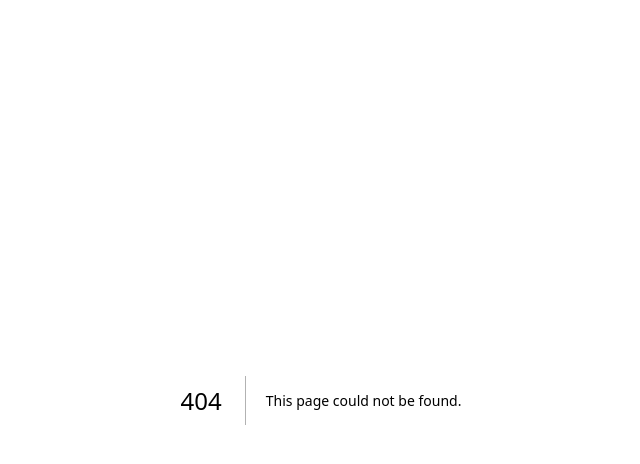
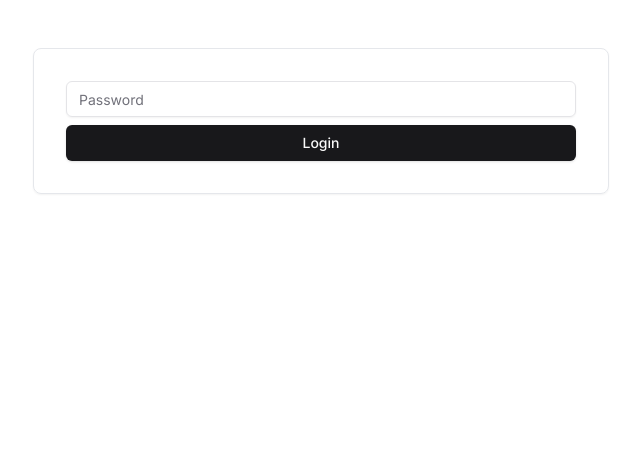
Before and after one commit to youngbloodcyb/simulator, a Next.js app: page /login in a window 1280 px wide. Before the commit this address had no page. Shown: the top 464 px of the page, without its empty margins (319-959 px from the left). Built offline with nearby package versions, Linux system fonts and the light colour scheme.

Commit message:
add password

```diff
--- a/app/layout.tsx
+++ b/app/layout.tsx
@@ -1,6 +1,7 @@
 import type { Metadata } from "next";
 import "./globals.css";
 import { Inter } from "next/font/google";
+import { Toaster } from "@/components/ui/sonner";
 
 const inter = Inter({ subsets: ["latin"] });
 
@@ -16,7 +17,10 @@
 }>) {
   return (
     <html lang="en">
-      <body className={inter.className}>{children}</body>
+      <body className={inter.className}>
+        {children}
+        <Toaster />
+      </body>
     </html>
   );
 }
--- /dev/null
+++ b/app/login/page.tsx
@@ -0,0 +1,33 @@
+"use client";
+
+import { Main, Section, Container } from "@/components/craft";
+import { Input } from "@/components/ui/input";
+import { Button } from "@/components/ui/button";
+import { loginAccess } from "@/lib/actions";
+import { toast } from "sonner";
+
+export default function Page() {
+  async function handleLogin(formData: FormData) {
+    const result = await loginAccess(formData);
+    toast.error(result.error);
+  }
+
+  return (
+    <Main>
+      <Section>
+        <Container className="border border-gray-200 rounded-lg p-4 shadow-sm max-w-xl">
+          {/* @ts-expect-error - what? */}
+          <form action={handleLogin} className="flex flex-col gap-2">
+            <Input
+              type="password"
+              name="password"
+              required
+              placeholder="Password"
+            />
+            <Button type="submit">Login</Button>
+          </form>
+        </Container>
+      </Section>
+    </Main>
+  );
+}
--- /dev/null
+++ b/components/ui/form.tsx
@@ -0,0 +1,178 @@
+"use client"
+
+import * as React from "react"
+import * as LabelPrimitive from "@radix-ui/react-label"
+import { Slot } from "@radix-ui/react-slot"
+import {
+  Controller,
+  ControllerProps,
+  FieldPath,
+  FieldValues,
+  FormProvider,
+  useFormContext,
+} from "react-hook-form"
+
+import { cn } from "@/lib/utils"
+import { Label } from "@/components/ui/label"
+
+const Form = FormProvider
+
+type FormFieldContextValue<
+  TFieldValues extends FieldValues = FieldValues,
+  TName extends FieldPath<TFieldValues> = FieldPath<TFieldValues>
+> = {
+  name: TName
+}
+
+const FormFieldContext = React.createContext<FormFieldContextValue>(
+  {} as FormFieldContextValue
+)
+
+const FormField = <
+  TFieldValues extends FieldValues = FieldValues,
+  TName extends FieldPath<TFieldValues> = FieldPath<TFieldValues>
+>({
+  ...props
+}: ControllerProps<TFieldValues, TName>) => {
+  return (
+    <FormFieldContext.Provider value={{ name: props.name }}>
+      <Controller {...props} />
+    </FormFieldContext.Provider>
+  )
+}
+
+const useFormField = () => {
+  const fieldContext = React.useContext(FormFieldContext)
+  const itemContext = React.useContext(FormItemContext)
+  const { getFieldState, formState } = useFormContext()
+
+  const fieldState = getFieldState(fieldContext.name, formState)
+
+  if (!fieldContext) {
+    throw new Error("useFormField should be used within <FormField>")
+  }
+
+  const { id } = itemContext
+
+  return {
+    id,
+    name: fieldContext.name,
+    formItemId: `${id}-form-item`,
+    formDescriptionId: `${id}-form-item-description`,
+    formMessageId: `${id}-form-item-message`,
+    ...fieldState,
+  }
+}
+
+type FormItemContextValue = {
+  id: string
+}
+
+const FormItemContext = React.createContext<FormItemContextValue>(
+  {} as FormItemContextValue
+)
+
+const FormItem = React.forwardRef<
+  HTMLDivElement,
+  React.HTMLAttributes<HTMLDivElement>
+>(({ className, ...props }, ref) => {
+  const id = React.useId()
+
+  return (
+    <FormItemContext.Provider value={{ id }}>
+      <div ref={ref} className={cn("space-y-2", className)} {...props} />
+    </FormItemContext.Provider>
+  )
+})
+FormItem.displayName = "FormItem"
+
+const FormLabel = React.forwardRef<
+  React.ElementRef<typeof LabelPrimitive.Root>,
+  React.ComponentPropsWithoutRef<typeof LabelPrimitive.Root>
+>(({ className, ...props }, ref) => {
+  const { error, formItemId } = useFormField()
+
+  return (
+    <Label
+      ref={ref}
+      className={cn(error && "text-destructive", className)}
+      htmlFor={formItemId}
+      {...props}
+    />
+  )
+})
+FormLabel.displayName = "FormLabel"
+
+const FormControl = React.forwardRef<
+  React.ElementRef<typeof Slot>,
+  React.ComponentPropsWithoutRef<typeof Slot>
+>(({ ...props }, ref) => {
+  const { error, formItemId, formDescriptionId, formMessageId } = useFormField()
+
+  return (
+    <Slot
+      ref={ref}
+      id={formItemId}
+      aria-describedby={
+        !error
+          ? `${formDescriptionId}`
+          : `${formDescriptionId} ${formMessageId}`
+      }
+      aria-invalid={!!error}
+      {...props}
+    />
+  )
+})
+FormControl.displayName = "FormControl"
+
+const FormDescription = React.forwardRef<
+  HTMLParagraphElement,
+  React.HTMLAttributes<HTMLParagraphElement>
+>(({ className, ...props }, ref) => {
+  const { formDescriptionId } = useFormField()
+
+  return (
+    <p
+      ref={ref}
+      id={formDescriptionId}
+      className={cn("text-[0.8rem] text-muted-foreground", className)}
+      {...props}
+    />
+  )
+})
+FormDescription.displayName = "FormDescription"
+
+const FormMessage = React.forwardRef<
+  HTMLParagraphElement,
+  React.HTMLAttributes<HTMLParagraphElement>
+>(({ className, children, ...props }, ref) => {
+  const { error, formMessageId } = useFormField()
+  const body = error ? String(error?.message) : children
+
+  if (!body) {
+    return null
+  }
+
+  return (
+    <p
+      ref={ref}
+      id={formMessageId}
+      className={cn("text-[0.8rem] font-medium text-destructive", className)}
+      {...props}
+    >
+      {body}
+    </p>
+  )
+})
+FormMessage.displayName = "FormMessage"
+
+export {
+  useFormField,
+  Form,
+  FormItem,
+  FormLabel,
+  FormControl,
+  FormDescription,
+  FormMessage,
+  FormField,
+}
--- /dev/null
+++ b/components/ui/input.tsx
@@ -0,0 +1,22 @@
+import * as React from "react"
+
+import { cn } from "@/lib/utils"
+
+const Input = React.forwardRef<HTMLInputElement, React.ComponentProps<"input">>(
+  ({ className, type, ...props }, ref) => {
+    return (
+      <input
+        type={type}
+        className={cn(
+          "flex h-9 w-full rounded-md border border-input bg-transparent px-3 py-1 text-base shadow-sm transition-colors file:border-0 file:bg-transparent file:text-sm file:font-medium file:text-foreground placeholder:text-muted-foreground focus-visible:outline-none focus-visible:ring-1 focus-visible:ring-ring disabled:cursor-not-allowed disabled:opacity-50 md:text-sm",
+          className
+        )}
+        ref={ref}
+        {...props}
+      />
+    )
+  }
+)
+Input.displayName = "Input"
+
+export { Input }
--- /dev/null
+++ b/components/ui/label.tsx
@@ -0,0 +1,26 @@
+"use client"
+
+import * as React from "react"
+import * as LabelPrimitive from "@radix-ui/react-label"
+import { cva, type VariantProps } from "class-variance-authority"
+
+import { cn } from "@/lib/utils"
+
+const labelVariants = cva(
+  "text-sm font-medium leading-none peer-disabled:cursor-not-allowed peer-disabled:opacity-70"
+)
+
+const Label = React.forwardRef<
+  React.ElementRef<typeof LabelPrimitive.Root>,
+  React.ComponentPropsWithoutRef<typeof LabelPrimitive.Root> &
+    VariantProps<typeof labelVariants>
+>(({ className, ...props }, ref) => (
+  <LabelPrimitive.Root
+    ref={ref}
+    className={cn(labelVariants(), className)}
+    {...props}
+  />
+))
+Label.displayName = LabelPrimitive.Root.displayName
+
+export { Label }
--- /dev/null
+++ b/components/ui/sonner.tsx
@@ -0,0 +1,31 @@
+"use client"
+
+import { useTheme } from "next-themes"
+import { Toaster as Sonner } from "sonner"
+
+type ToasterProps = React.ComponentProps<typeof Sonner>
+
+const Toaster = ({ ...props }: ToasterProps) => {
+  const { theme = "system" } = useTheme()
+
+  return (
+    <Sonner
+      theme={theme as ToasterProps["theme"]}
+      className="toaster group"
+      toastOptions={{
+        classNames: {
+          toast:
+            "group toast group-[.toaster]:bg-background group-[.toaster]:text-foreground group-[.toaster]:border-border group-[.toaster]:shadow-lg",
+          description: "group-[.toast]:text-muted-foreground",
+          actionButton:
+            "group-[.toast]:bg-primary group-[.toast]:text-primary-foreground",
+          cancelButton:
+            "group-[.toast]:bg-muted group-[.toast]:text-muted-foreground",
+        },
+      }}
+      {...props}
+    />
+  )
+}
+
+export { Toaster }
--- /dev/null
+++ b/lib/actions.ts
@@ -0,0 +1,19 @@
+"use server";
+
+import { cookies } from "next/headers";
+import { redirect } from "next/navigation";
+
+export async function loginAccess(formData: FormData) {
+  "use server";
+
+  const password = formData.get("password");
+  if (password !== process.env.PASSWORD) {
+    return { error: "Invalid password" };
+  }
+
+  cookies().set(
+    "call_sim_login",
+    Buffer.from(password as string).toString("base64")
+  );
+  redirect("/");
+}
```
Also changed, not shown: package.json (+7 -1 lines), 1 other file (tests, documents, lock files or other folders).
